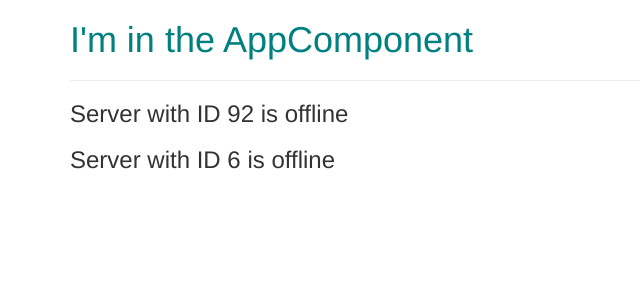
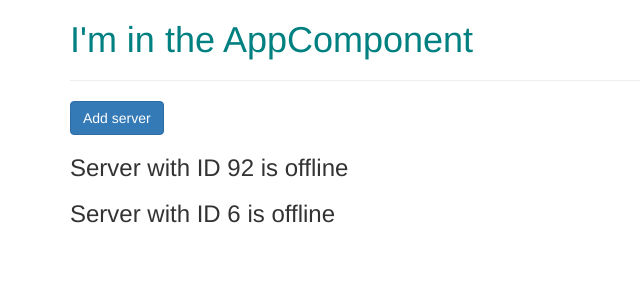
Before and after one commit to theglitcher97/angular_the_complete_guide_course, an Angular app: page / in a window 1280 px wide. Shown: the top 300 px of the page, without its empty margins (0-640 px from the left). Built offline with nearby package versions, Linux system fonts and the light colour scheme.

Commit message:
feat: using property binding

```diff
--- a/src/app/servers/servers.component.html
+++ b/src/app/servers/servers.component.html
@@ -1,2 +1,3 @@
+<button [disabled]="!allowNewServer" class="btn btn-primary">Add server</button>
 <app-server></app-server>
 <app-server></app-server>
--- a/src/app/servers/servers.component.ts
+++ b/src/app/servers/servers.component.ts
@@ -4,14 +4,18 @@ import { Component } from '@angular/core';
   // selector: 'app-servers',
   // selector: '[app-servers]',
   selector: '.app-servers',
-  // templateUrl: './servers.component.html',
-  template:
+  templateUrl: './servers.component.html',
+  /*template:
     `
       <app-server></app-server>
       <app-server></app-server>
-    `,
+    `,*/
   styleUrls: ['./servers.component.css']
 })
 export class ServersComponent {
+  public allowNewServer = false;
 
+  constructor() {
+    setTimeout(()=> this.allowNewServer = true,2000)
+  }
 }
```
